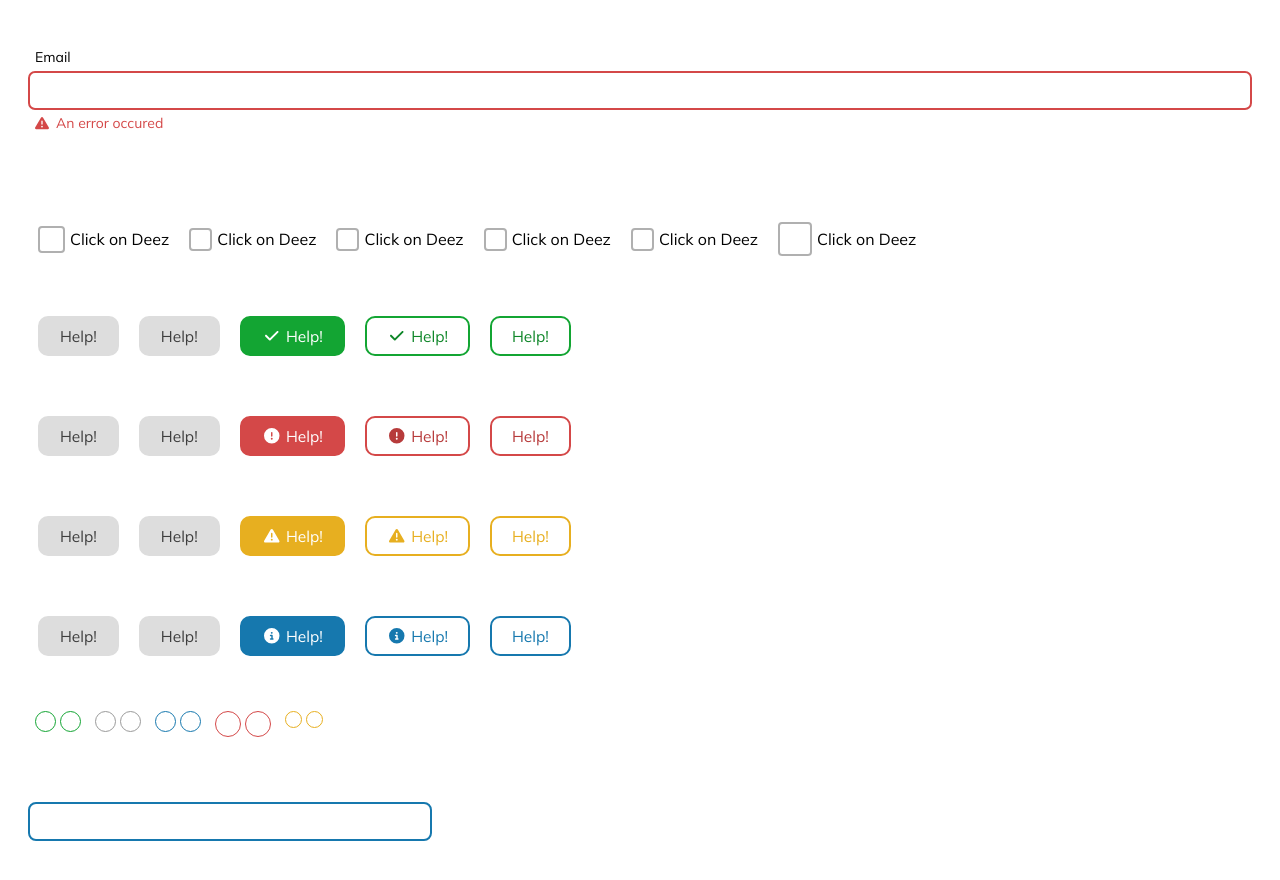
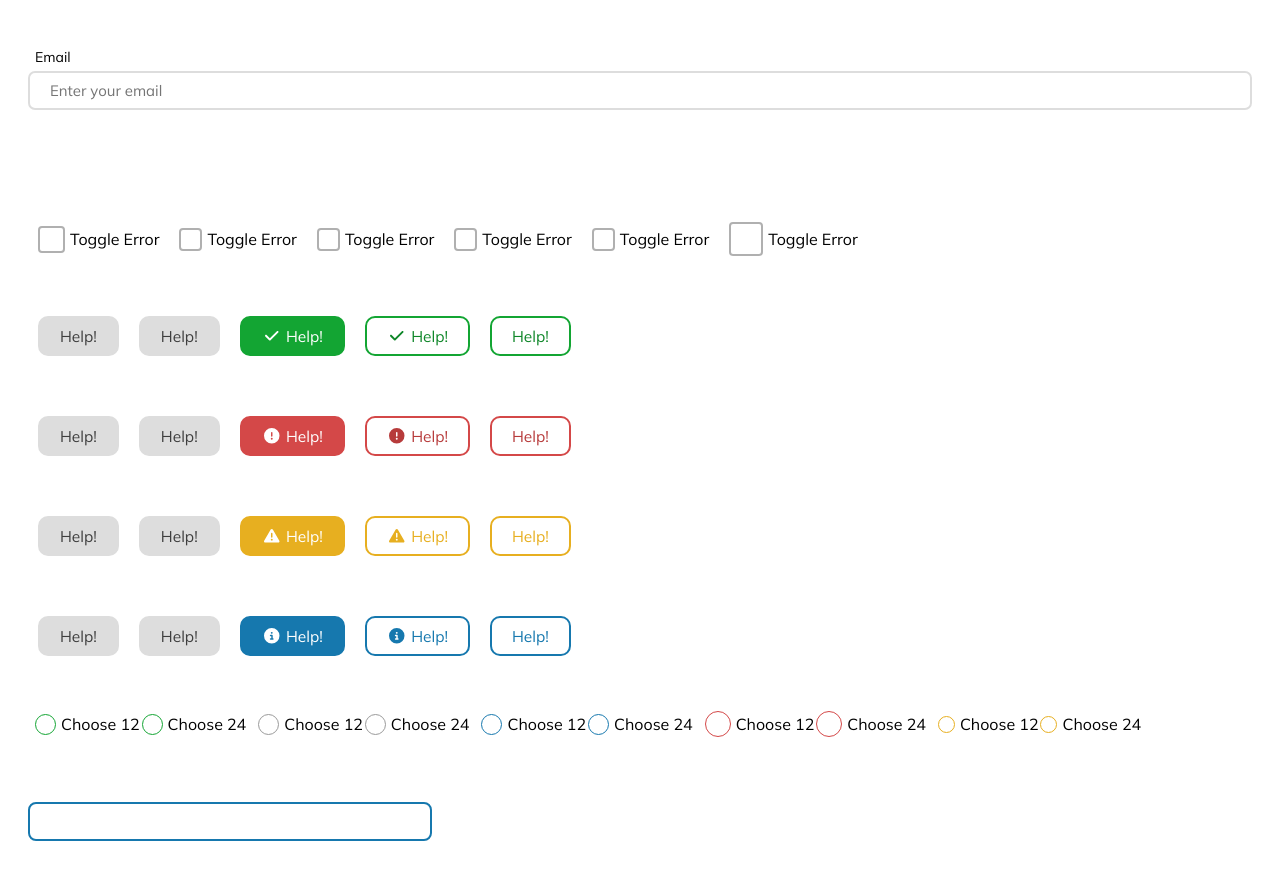
Before and after one commit to theajstars/react-forms, a React (Create React App) app: page / in a window 1280 px wide. Shown: the top 880 px of the page. Built offline with nearby package versions, Linux system fonts and the light colour scheme.

Commit message:
:ambulance: Added `Labels` to `RadioGroup`, modified `TextField` to accumulate some props

```diff
--- a/src/App.tsx
+++ b/src/App.tsx
@@ -37,12 +37,12 @@ function App() {
     placeholder: "Enter your email",
     value: email,
     onChange: (e) => setEmail(e.target.value),
-    error: email.length === 0,
+    error: someBull,
     showBorder: true,
     spellCheck: false,
     inputSize: "md",
-    type: "password",
-    errorMessage: "An error occured",
+    type: "text",
+    errorMessage: "Please input some null error",
     inputStyle: {
       // borderColor: "red",
       // backgroundColor: "green",
@@ -64,7 +64,7 @@ function App() {
     style: {
       margin: "10px",
     },
-    label: "Click on Deez",
+    label: "Toggle Error",
     value: someBull,
     onChange: (e) => {
       console.log(e);
--- a/src/Components/RadioGroup/index.tsx
+++ b/src/Components/RadioGroup/index.tsx
@@ -53,14 +53,17 @@ export default function RadioGroup({
       {radioElements.map((element) => {
         return (
           <span
-            className={`radio-container radio-container-${size}`}
+            className="radio-element-container"
             onClick={() => {
               onChange(element.value);
             }}
           >
-            {value === element.value && (
-              <FontAwesomeIcon icon={faCircle} className="radio" />
-            )}
+            <span className={`radio-container radio-container-${size}`}>
+              {value === element.value && (
+                <FontAwesomeIcon icon={faCircle} className="radio" />
+              )}
+            </span>
+            <span className="label">{element.label}</span>
           </span>
         );
       })}
--- a/src/Components/RadioGroup/style.scss
+++ b/src/Components/RadioGroup/style.scss
@@ -4,7 +4,11 @@
   flex-direction: row;
   width: fit-content;
   margin: 5px;
-
+  .radio-element-container {
+    display: flex;
+    align-items: center;
+    justify-content: center;
+    width: fit-content;
     .radio-container {
       border-radius: 50%;
       display: flex;
@@ -23,6 +27,10 @@
     }
     .radio-container:hover {
       opacity: 0.7;
+    }
+    .label {
+      margin-left: 3px;
+    }
   }
 }
 .radio-container-md {
@@ -54,6 +62,7 @@
 }
 
 .radio-group-container-default {
+  .radio-element-container {
     .radio-container {
       border: 1px solid $WhiteSecondary;
     }
@@ -61,7 +70,9 @@
       color: $WhiteSecondary;
     }
   }
+}
 .radio-group-container-success {
+  .radio-element-container {
     .radio-container {
       border: 1px solid $GreenPrimary;
     }
@@ -69,7 +80,9 @@
       color: $GreenPrimary;
     }
   }
+}
 .radio-group-container-error {
+  .radio-element-container {
     .radio-container {
       border: 1px solid $RedPrimary;
     }
@@ -77,7 +90,9 @@
       color: $RedPrimary;
     }
   }
+}
 .radio-group-container-info {
+  .radio-element-container {
     .radio-container {
       border: 1px solid $InfoPrimary;
     }
@@ -85,7 +100,9 @@
       color: $InfoPrimary;
     }
   }
+}
 .radio-group-container-warning {
+  .radio-element-container {
     .radio-container {
       border: 1px solid $YellowPrimary;
     }
@@ -93,3 +110,4 @@
       color: $YellowPrimary;
     }
   }
+}
--- a/src/Components/TextField/index.tsx
+++ b/src/Components/TextField/index.tsx
@@ -7,13 +7,15 @@ import { faWarning } from "@fortawesome/free-solid-svg-icons";
 
 import "./style.scss";
 
-export interface TextFieldProps
-  extends React.ComponentPropsWithoutRef<"input"> {
+export interface TextFieldProps {
   onChange: (e: React.ChangeEvent<HTMLInputElement>) => void;
   label?: string;
   errorMessage?: string;
-
+  placeholder?: string;
+  value?: any;
   error?: boolean;
+  spellCheck?: boolean;
+  type?: "text" | "number" | "password" | "search";
   inputSize?: "lg" | "md" | "sm";
   showBorder?: boolean;
   inputStyle?: React.CSSProperties;
@@ -25,12 +27,16 @@ export default function TextField({
   onChange,
   label,
   error,
+  value,
   showBorder = true,
   inputSize = "md",
   inputStyle,
   labelStyle,
+  type = "text",
   errorMessage,
   classNameList,
+  spellCheck = false,
+  placeholder,
 }: Omit<TextFieldProps, "className">) {
   const inputRef = useRef<HTMLInputElement>(null);
   const [animate, setAnimate] = useState<boolean>(false);
@@ -52,6 +58,8 @@ export default function TextField({
       )}
       <motion.input
         initial={false}
+        value={value}
+        type={type}
         animate={{
           borderColor: error
             ? "#D44848"
@@ -67,6 +75,7 @@ export default function TextField({
           setAnimate(false);
         }}
         onChange={onChange}
+        placeholder={placeholder ?? ""}
         className={`input input-${inputSize} ${
           error ? "input-error" : ""
         } border-${showBorder} ${classes}`}
```
Lines whose indentation alone changed are shown as unchanged.
